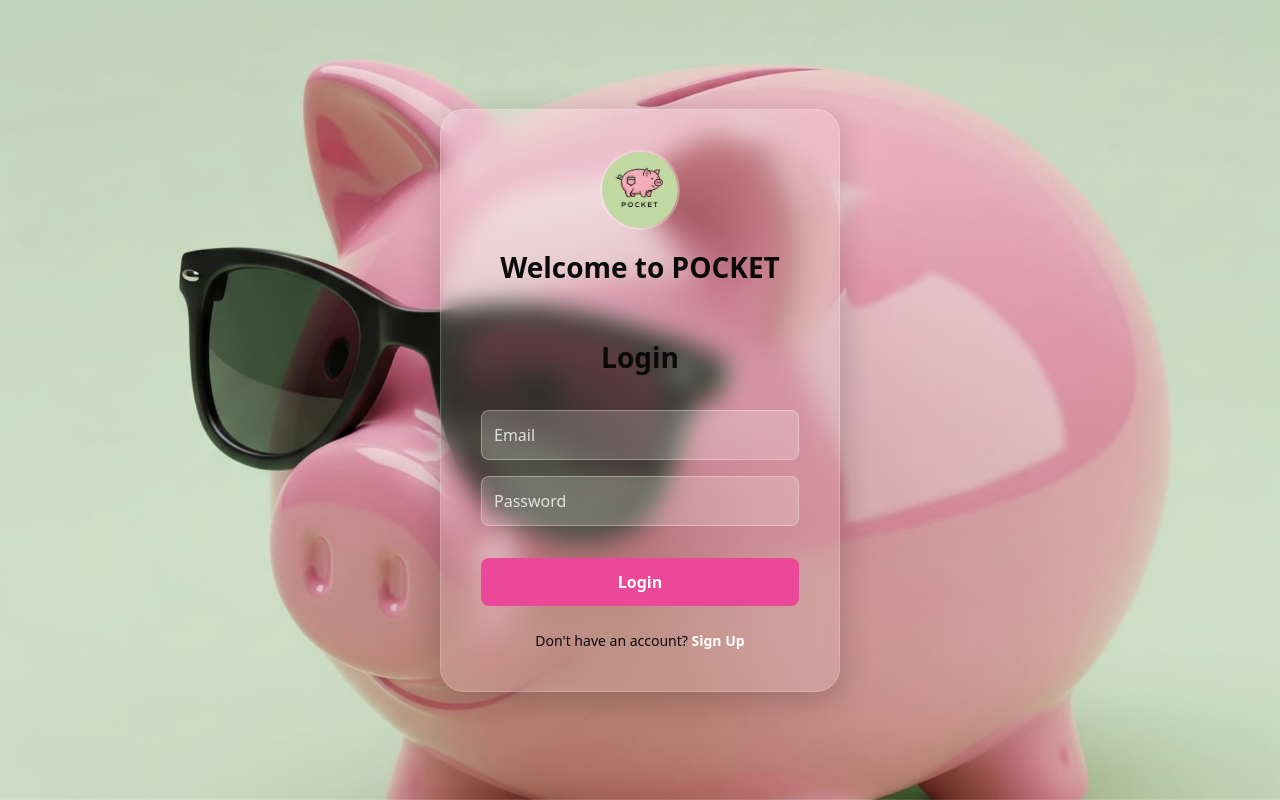
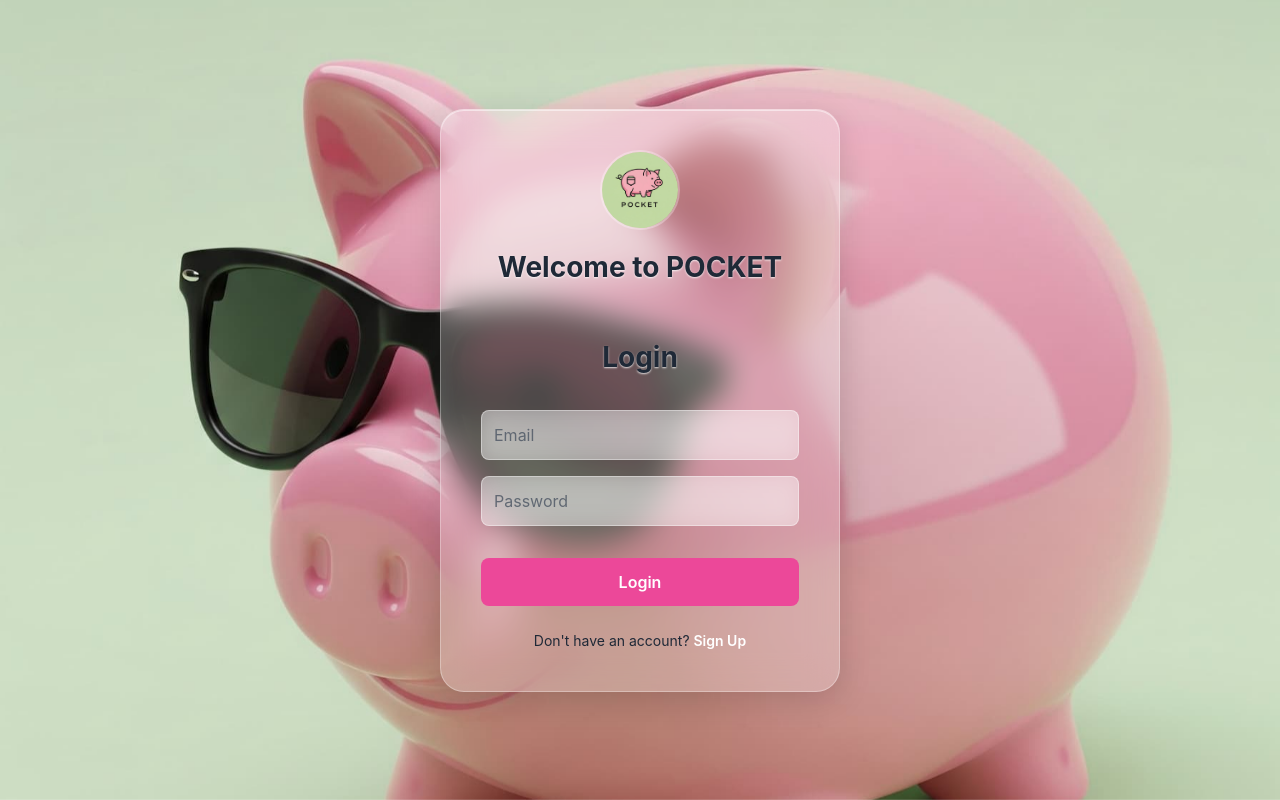
Before and after one commit to JCorts1/pocket-front, a React (Vite) app: page /income in a window 1280 px wide. Both pictures are taken after a click on the button "Log Out". Built offline with nearby package versions, Linux system fonts and the light colour scheme.

Commit message:
fontfamily has been updated.

```diff
--- a/src/App.css
+++ b/src/App.css
@@ -63,12 +63,13 @@
   width: 90%;
   max-width: 400px;
   padding: 2.5rem;
-  background: rgba(255, 255, 255, 0.15);
-  backdrop-filter: blur(12px);
-  -webkit-backdrop-filter: blur(12px); /* For Safari */
+  background: rgba(255, 255, 255, 0.25);
+  backdrop-filter: blur(16px);
+  -webkit-backdrop-filter: blur(16px); /* For Safari */
   border-radius: 1.5rem;
-  border: 1px solid rgba(255, 255, 255, 0.2);
-  box-shadow: 0 8px 32px 0 rgba(0, 0, 0, 0.2);
+  border: 1.5px solid rgba(255, 255, 255, 0.3);
+  box-shadow: 0 8px 32px 0 rgba(0, 0, 0, 0.15),
+              0 1px 0 0 rgba(255, 255, 255, 0.5) inset;
 }
 
 /* Container for the logo and welcome message */
@@ -92,9 +93,11 @@
 .welcome-message,
 .form-container h2 {
   font-size: 1.75rem; /* Adjusted size for both titles */
-  font-weight: 600;
+  font-weight: 700;
   margin: 0;
   text-align: center;
+  color: #1f2937;
+  text-shadow: 0px 1px 2px rgba(255, 255, 255, 0.8);
 }
 
 /* Specific margin for the form titles */
@@ -121,26 +124,30 @@
   padding: 0.75rem;
   margin-top: 0.5rem;
   margin-bottom: 0.5rem;
-  background: rgba(255, 255, 255, 0.2);
+  background: rgba(255, 255, 255, 0.4);
   border-radius: 0.5rem;
-  border: 1px solid rgba(255, 255, 255, 0.3);
-  color: #333; /* Dark grey text color for high contrast */
+  border: 1.5px solid rgba(255, 255, 255, 0.4);
+  color: #1f2937; /* Better contrast dark text */
   font-size: 1rem;
   font-weight: 500;
+  backdrop-filter: blur(10px);
+  -webkit-backdrop-filter: blur(10px);
 }
 
 /* Styling for the placeholder text inside inputs */
 .form-container input::placeholder {
-  color: rgba(255, 255, 255, 0.8);
+  color: #4b5563;
   font-weight: 400;
+  opacity: 0.8;
 }
 
 /* Styling for inputs when they are focused (clicked on) */
 .form-container input:focus {
   outline: none;
-  border-color: rgba(255, 255, 255, 0.7);
-  box-shadow: 0 0 0 2px rgba(255, 255, 255, 0.5);
-  caret-color: #ec4899; /* Pink cursor to match button */
+  background: rgba(255, 255, 255, 0.6);
+  border-color: #3b82f6;
+  box-shadow: 0 0 0 3px rgba(59, 130, 246, 0.1);
+  caret-color: #3b82f6; /* Blue cursor for better visibility */
 }
 
 /* Styling for the main pink button */
--- a/src/assets/styles/AddIncome.css
+++ b/src/assets/styles/AddIncome.css
@@ -1,7 +1,6 @@
 /* This is the complete and corrected CSS for your Add Income page. */
 
-/* Sets the Poppins font for the whole app */
-@import url('https://fonts.googleapis.com/css2?family=Poppins:wght@300;400;500;600;700&display=swap');
+/* Using global Inter font family from index.css */
 
 .income-form-container {
   width: 90%;
@@ -49,7 +48,7 @@
   color: #333; /* Dark text for better readability inside the input */
   font-size: 1rem;
   font-weight: 500;
-  font-family: 'Poppins', sans-serif;
+  font-family: inherit;
 }
 
 .income-form-container input::placeholder,
--- a/src/assets/styles/Budget.css
+++ b/src/assets/styles/Budget.css
@@ -1,5 +1,5 @@
 /* Budget Management Styles */
-@import url('https://fonts.googleapis.com/css2?family=Poppins:wght@300;400;500;600;700&display=swap');
+/* Using global Inter font family from index.css */
 
 .budget-list-container {
   width: 90%;
@@ -11,7 +11,7 @@
   border-radius: 1.5rem;
   border: 1px solid rgba(255, 255, 255, 0.3);
   box-shadow: 0 8px 32px 0 rgba(0, 0, 0, 0.2);
-  font-family: 'Poppins', sans-serif;
+  font-family: inherit;
 }
 
 .budget-header {
@@ -246,7 +246,7 @@
 
 .budget-drawer-container {
   padding: 1.5rem 2rem 2rem 2rem;
-  font-family: 'Poppins', sans-serif;
+  font-family: inherit;
 }
 
 .budget-drawer h2 {
@@ -286,7 +286,7 @@
   border-radius: 0.5rem;
   background: rgba(255, 255, 255, 0.2);
   color: #333;
-  font-family: 'Poppins', sans-serif;
+  font-family: inherit;
   font-weight: 500;
   box-sizing: border-box;
 }
@@ -321,7 +321,7 @@
   font-size: 1rem;
   cursor: pointer;
   transition: background-color 0.3s ease;
-  font-family: 'Poppins', sans-serif;
+  font-family: inherit;
   width: auto;
   max-width: 180px;
 }
--- a/src/assets/styles/Dashboard.css
+++ b/src/assets/styles/Dashboard.css
@@ -1,5 +1,4 @@
-/* Sets the Poppins font for the whole app */
-@import url('https://fonts.googleapis.com/css2?family=Poppins:wght@300;400;500;600;700&display=swap');
+/* Using global Inter font family from index.css */
 
 .dashboard-container {
   background-image: url("../img/Dashboard-bg.jpg");
@@ -11,7 +10,7 @@
   display: flex;
   justify-content: center;
   align-items: center;
-  font-family: 'Poppins', sans-serif;
+  font-family: inherit;
 }
 
 .expense-form-container {
@@ -61,7 +60,7 @@
   color: #333; /* Dark text for better readability */
   font-size: 1rem;
   font-weight: 500;
-  font-family: 'Poppins', sans-serif;
+  font-family: inherit;
 }
 
 .expense-form-container input::placeholder,
--- a/src/assets/styles/ExpensesIndex.css
+++ b/src/assets/styles/ExpensesIndex.css
@@ -1,5 +1,4 @@
-/* Sets the Poppins font for the whole app */
-@import url('https://fonts.googleapis.com/css2?family=Poppins:wght@300;400;500;600;700&display=swap');
+/* Using global Inter font family from index.css */
 
 .expenses-index-background {
   background-image: url("../img/Dashboard-bg.jpg");
@@ -13,7 +12,7 @@
   display: flex;
   justify-content: center;
   align-items: center;
-  font-family: 'Poppins', sans-serif;
+  font-family: inherit;
 }
 
 .expenses-list-container {
@@ -247,7 +246,7 @@
 
 .date-display {
   color: #374151;
-  font-family: 'Poppins', sans-serif;
+  font-family: inherit;
   font-weight: 500;
   font-size: 0.875rem;
   pointer-events: none;
--- a/src/assets/styles/Navbar.css
+++ b/src/assets/styles/Navbar.css
@@ -161,7 +161,7 @@
   cursor: pointer;
   border-radius: 0.5rem;
   transition: background-color 0.2s ease-in-out;
-  font-family: 'Poppins', sans-serif;
+  font-family: inherit;
 }
 
 .logout-button:hover {
--- a/src/assets/styles/ReceiptScanner.css
+++ b/src/assets/styles/ReceiptScanner.css
@@ -1,5 +1,5 @@
 /* Receipt Scanner Styles with Glass Transparency */
-@import url('https://fonts.googleapis.com/css2?family=Poppins:wght@300;400;500;600;700&display=swap');
+/* Using global Inter font family from index.css */
 
 /* Add Expense Page Container */
 .add-expense-container {
@@ -15,7 +15,7 @@
   flex-direction: column;
   justify-content: flex-start;
   align-items: center;
-  font-family: 'Poppins', sans-serif;
+  font-family: inherit;
 }
 
 /* Glass transparency containers */
@@ -140,7 +140,7 @@
   border: 1px solid rgba(255, 255, 255, 0.4);
   border-radius: 0.75rem;
   color: #2d3748;
-  font-family: 'Poppins', sans-serif;
+  font-family: inherit;
   font-weight: 600;
   font-size: 1rem;
   cursor: pointer;
@@ -324,7 +324,7 @@
   border: 1px solid rgba(255, 255, 255, 0.3);
   border-radius: 0.5rem;
   color: #374151;
-  font-family: 'Poppins', sans-serif;
+  font-family: inherit;
   font-size: 0.875rem;
   font-weight: 500;
   transition: all 0.2s ease;
--- a/src/index.css
+++ b/src/index.css
@@ -1,5 +1,6 @@
 @import "tailwindcss";
 @import "tw-animate-css";
+@import url('https://fonts.googleapis.com/css2?family=Inter:wght@300;400;500;600;700;800&display=swap');
 
 @custom-variant dark (&:is(.dark *));
 
@@ -122,5 +123,61 @@
       images to be visible.
     */
     @apply text-foreground;
+    font-family: 'Inter', -apple-system, BlinkMacSystemFont, 'Segoe UI', 'Roboto', 'Oxygen', 'Ubuntu', 'Cantarell', sans-serif;
+  }
+
+  /* Global glassmorphism text readability improvements */
+  input, textarea, select {
+    font-family: 'Inter', -apple-system, BlinkMacSystemFont, 'Segoe UI', 'Roboto', 'Oxygen', 'Ubuntu', 'Cantarell', sans-serif !important;
+    color: #1f2937 !important;
+    font-weight: 500 !important;
+  }
+
+  input::placeholder, textarea::placeholder {
+    color: #4b5563 !important;
+    opacity: 0.8 !important;
+  }
+
+  /* Improve glassmorphism container text readability */
+  .form-container,
+  .expense-form-container,
+  .income-form-container,
+  .expenses-list-container,
+  .budget-list-container {
+    color: #1f2937 !important;
+  }
+
+  /* Glassmorphism input improvements */
+  .form-container input,
+  .expense-form-container input,
+  .income-form-container input,
+  .budget-drawer-form input,
+  .form-container textarea,
+  .expense-form-container textarea,
+  .income-form-container textarea,
+  .form-container select,
+  .expense-form-container select,
+  .budget-drawer-form select {
+    background: rgba(255, 255, 255, 0.4) !important;
+    border: 1.5px solid rgba(255, 255, 255, 0.4) !important;
+    color: #1f2937 !important;
+    font-weight: 500 !important;
+    backdrop-filter: blur(10px) !important;
+    -webkit-backdrop-filter: blur(10px) !important;
+  }
+
+  .form-container input:focus,
+  .expense-form-container input:focus,
+  .income-form-container input:focus,
+  .budget-drawer-form input:focus,
+  .form-container textarea:focus,
+  .expense-form-container textarea:focus,
+  .income-form-container textarea:focus,
+  .form-container select:focus,
+  .expense-form-container select:focus,
+  .budget-drawer-form select:focus {
+    background: rgba(255, 255, 255, 0.6) !important;
+    border-color: #3b82f6 !important;
+    box-shadow: 0 0 0 3px rgba(59, 130, 246, 0.1) !important;
   }
 }
```
